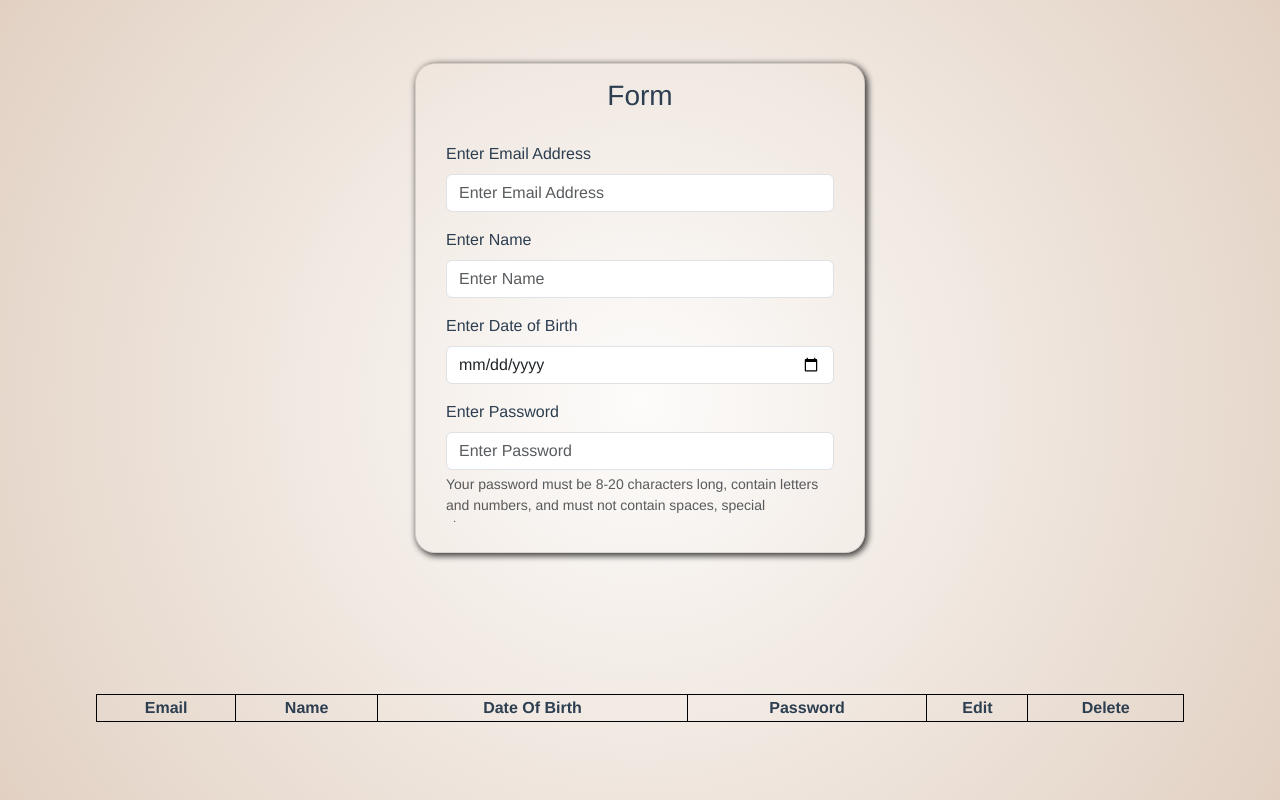
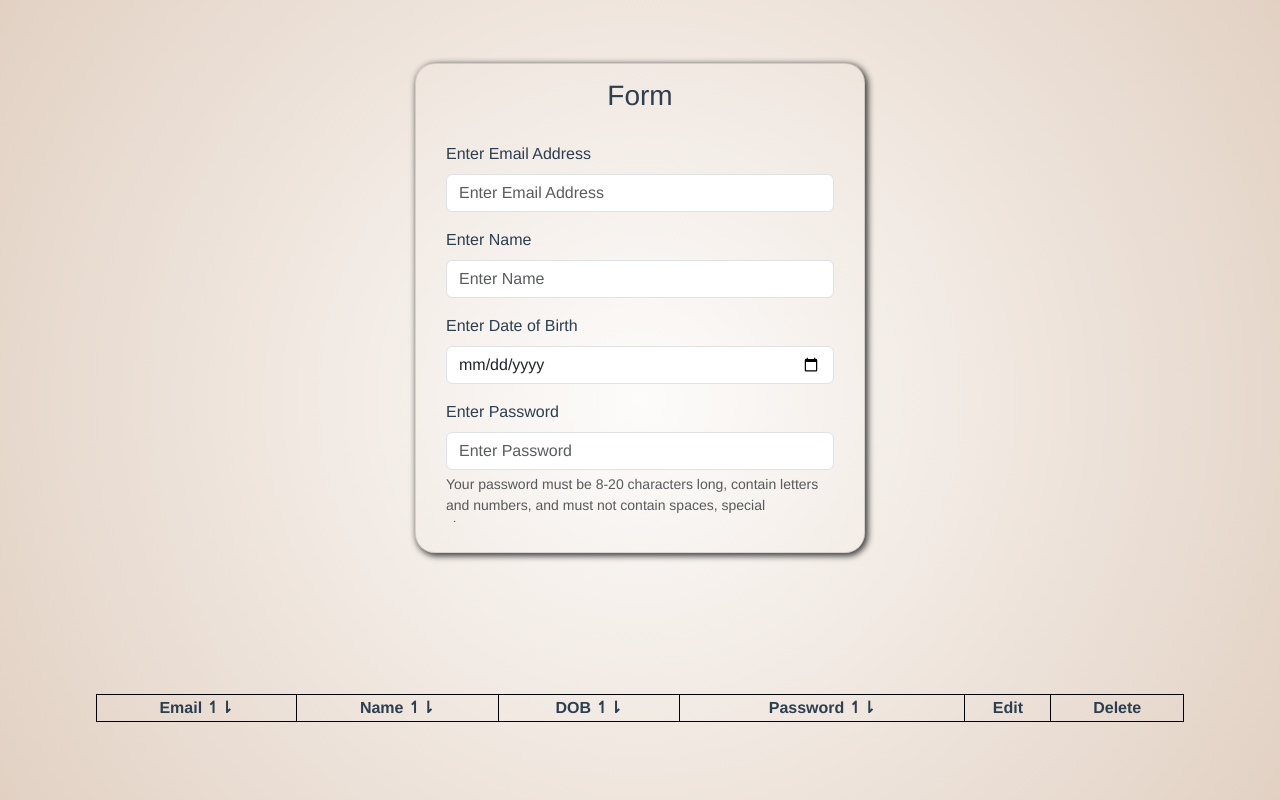
Before and after one commit to umar-rajput/excellence290501, a Vue app in the folder assignments/: page / in a window 1280 px wide. Built offline with nearby package versions, Linux system fonts and the light colour scheme.

Commit message:
sort feature added in the table

```diff
--- a/assignments/src/components/TableAddData.vue
+++ b/assignments/src/components/TableAddData.vue
@@ -6,18 +6,20 @@
                 v-bind:editName="editName" v-bind:editDob="editDob" v-bind:editPassword="editPassword" />
             <table>
                 <tr>
-                    <th>Email</th>
+                    <th v-for="(item,index) in columns" v-bind:key="index" v-on:click="sortData(index)">{{ item }} ↿⇂</th>
+                    <!-- <th>Email</th>
                     <th>Name</th>
                     <th>Date Of Birth</th>
-                    <th>Password</th>
+                    <th>Password</th> -->
                     <th>Edit</th>
                     <th>Delete</th>
                 </tr>
                 <tr v-for="(item, index) in items" v-bind:key="index">
-                    <td>{{ item.email }}</td>
+                    <td v-for="(rowitem,rowindex) in item" v-bind:key="rowindex">{{ rowitem }}</td>
+                    <!-- <td>{{ item.email }}</td>
                     <td>{{ item.name }}</td>
                     <td>{{ item.dob }}</td>
-                    <td>{{ item.password }}</td>
+                    <td>{{ item.password }}</td> -->
                     <td><i class="fa-solid fa-pen-to-square" v-on:click.prevent="editItem(index)"></i></td>
                     <td><i class="fa-solid fa-trash" v-on:click.prevent="deleteItem(index)"></i></td>
                 </tr>
@@ -42,6 +44,9 @@ export default {
             editDob: "",
             editPassword: "",
             editIndex: -1,
+            columns:["Email","Name","DOB","Password"],
+            sortDesc:false,
+            sortKey:"",
         }
 
     },
@@ -78,7 +83,40 @@ export default {
             this.editDob = "";
             this.editPassword = "";
             this.editIndex = -1;
-        }
+        },
+        sortData: function(index) {
+            const key = this.columns[index].toLowerCase().replace(" ", "_");
+            console.log(key);
+            if (this.sortKey === key) {
+                this.sortDesc = !this.sortDesc;
+            } else {
+                this.sortKey = key;
+                this.sortDesc = false;
+            }
+            console.log("check",this.sortKey==='dob');
+
+            this.items.sort((a, b) => {
+                const valueA = a[this.sortKey];
+                const valueB = b[this.sortKey];
+                if (this.sortKey === "dob") {
+                    // Convert the date strings to Date objects for comparison
+                    const dateA = new Date(valueA);
+                    const dateB = new Date(valueB);
+                    if (this.sortDesc) {
+                        return dateB.getTime() - dateA.getTime();
+                    } else {
+                        return dateA.getTime() - dateB.getTime();
+                    }
+                } else {
+
+                    if (this.sortDesc) {
+                        return valueB.localeCompare(valueA);
+                    } else {
+                        return valueA.localeCompare(valueB);
+                    }
+                }
+            });
+            },
 
     }
 }
```
